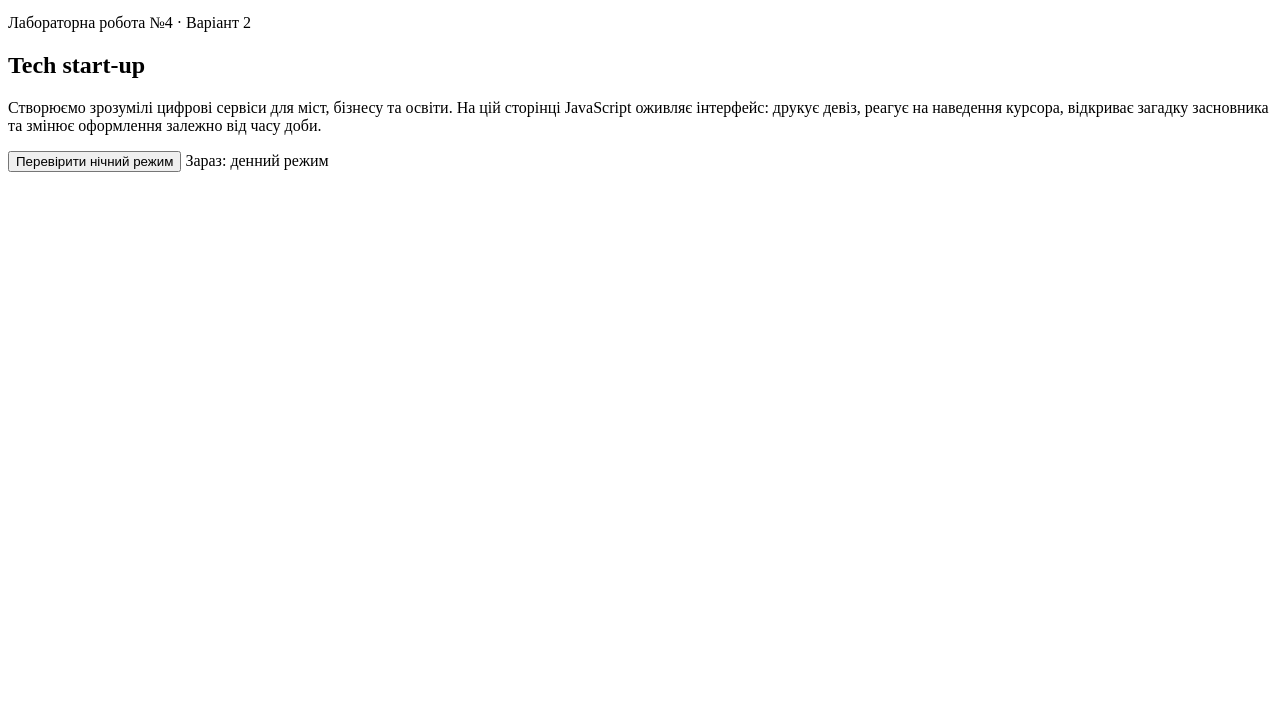
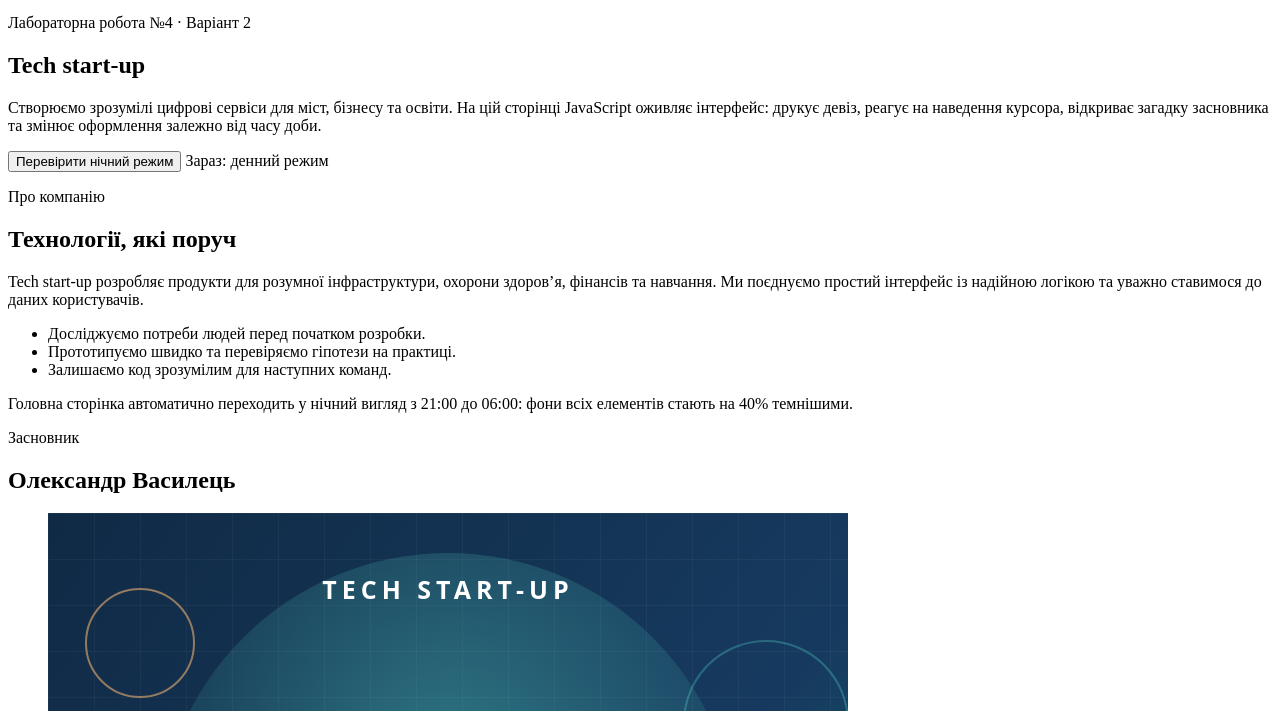
Before and after one commit to nedeflexaaa/Frontend_lab4, a plain HTML site: page index.html in a window 1280 px wide. Shown: the part 80-791 px from the top of the page. Drawn offline with Linux system fonts and the light colour scheme.

Commit message:
add home page about and founder cards

```diff
--- a/index.html
+++ b/index.html
@@ -42,6 +42,41 @@
                     <span class="night-status" id="nightStatus">Зараз: денний режим</span>
                 </div>
             </div>
+
+            <div class="home-grid">
+                <article class="panel">
+                    <p class="section-kicker">Про компанію</p>
+                    <h2>Технології, які поруч</h2>
+                    <p class="section-lead">
+                        Tech start-up розробляє продукти для розумної інфраструктури,
+                        охорони здоров’я, фінансів та навчання. Ми поєднуємо простий
+                        інтерфейс із надійною логікою та уважно ставимося до даних
+                        користувачів.
+                    </p>
+                    <ul class="feature-list">
+                        <li>Досліджуємо потреби людей перед початком розробки.</li>
+                        <li>Прототипуємо швидко та перевіряємо гіпотези на практиці.</li>
+                        <li>Залишаємо код зрозумілим для наступних команд.</li>
+                    </ul>
+                    <p class="muted-note">
+                        Головна сторінка автоматично переходить у нічний вигляд
+                        з 21:00 до 06:00: фони всіх елементів стають на 40% темнішими.
+                    </p>
+                </article>
+
+                <article class="panel founder-card">
+                    <p class="section-kicker">Засновник</p>
+                    <h2>Олександр Василець</h2>
+                    <figure class="founder-figure">
+                        <img id="founderImage" src="img/founder.svg" alt="Портрет засновника Tech start-up Олександра Васильця" width="800" height="1000" tabindex="0">
+                        <figcaption>Наведіть курсор на портрет — засновник загадає загадку.</figcaption>
+                    </figure>
+                    <p class="muted-note">
+                        «Технології мають бути зрозумілими. Якщо людина не думає про
+                        інтерфейс, значить, він зроблений добре».
+                    </p>
+                </article>
+            </div>
         </section>
     </main>
 </body>
```
